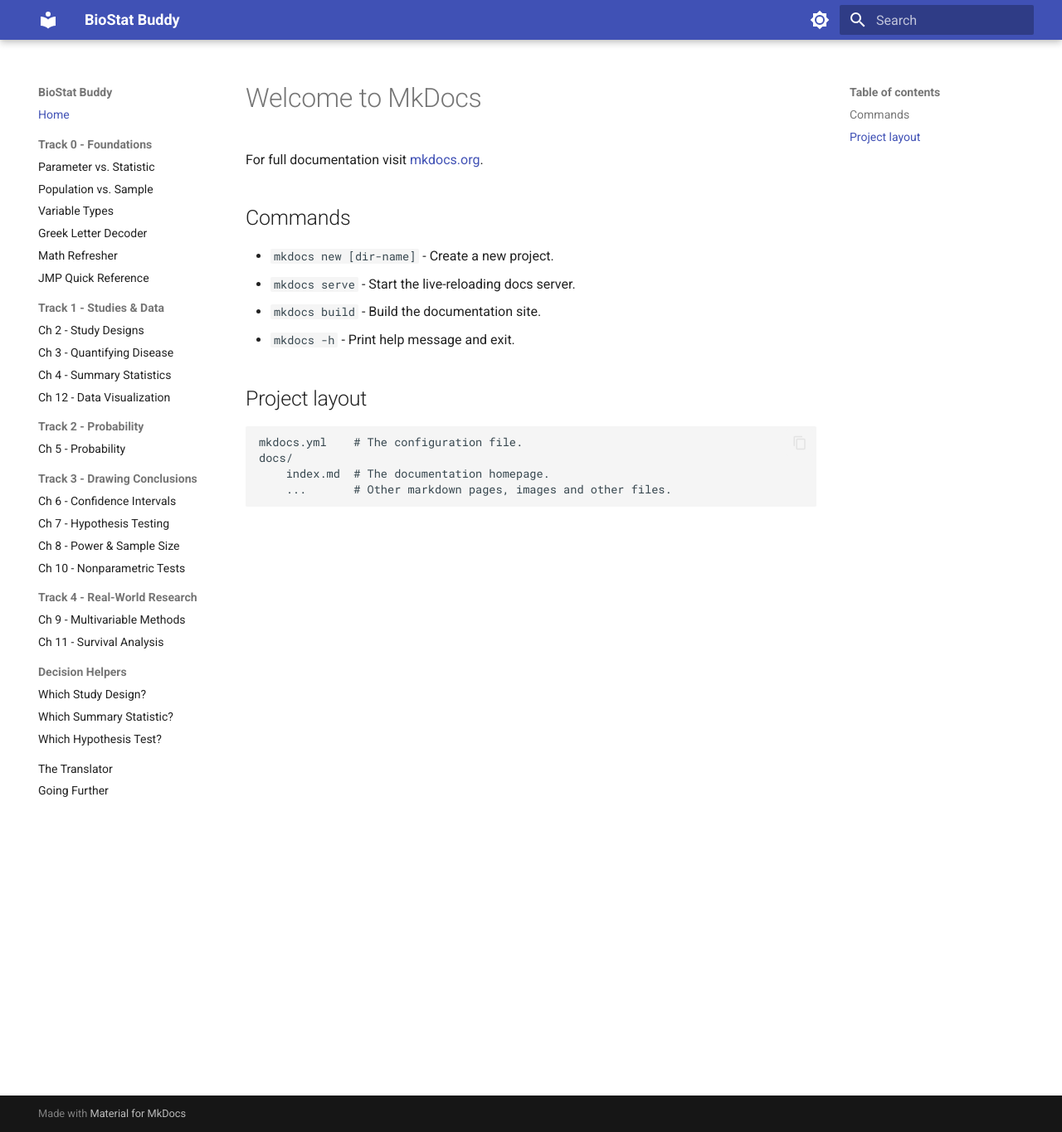
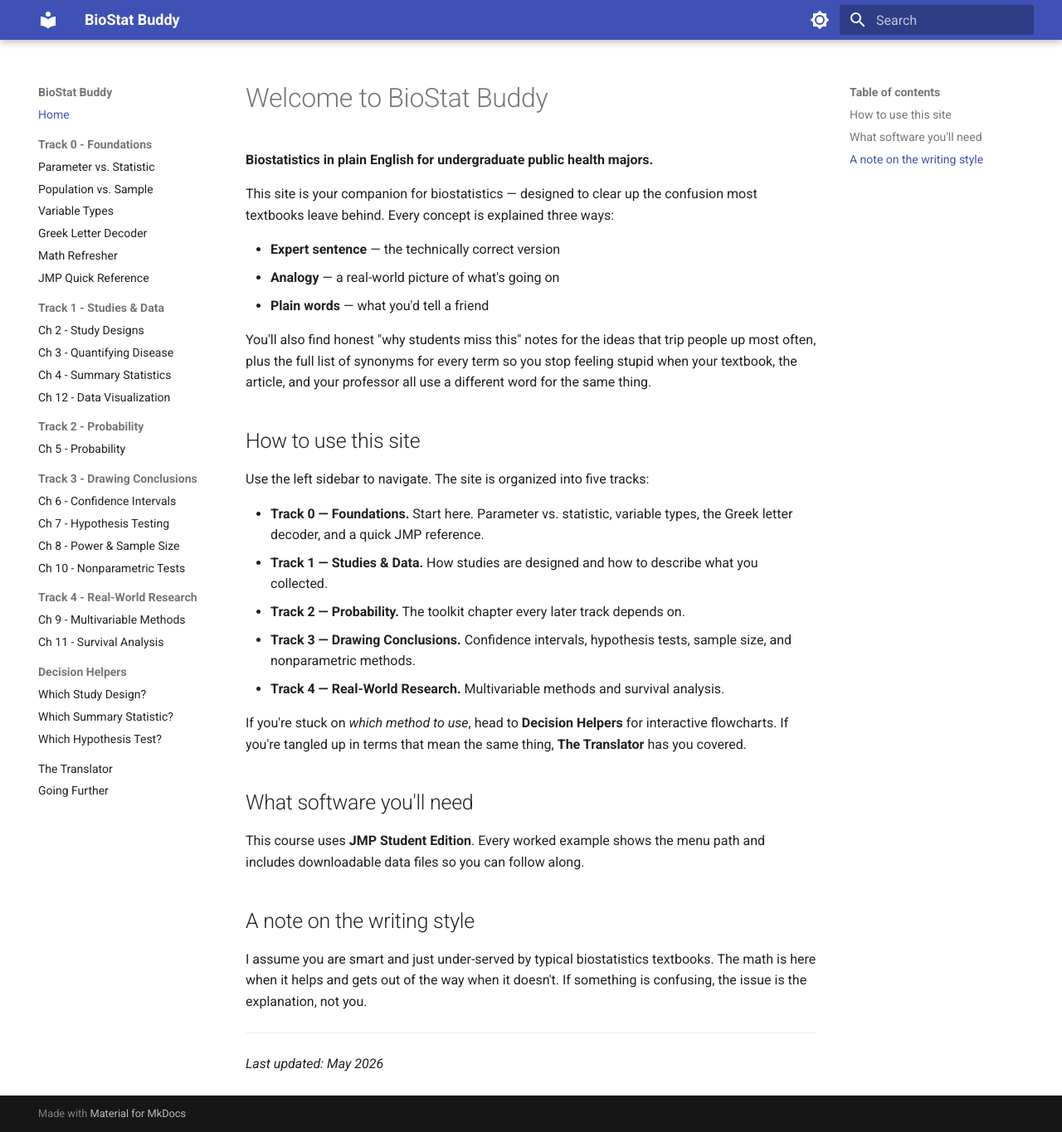
Before and after one commit to marywmathis/biostat-buddy, an MkDocs documentation site: the page built from docs/index.md, in a window 1280 px wide and 1365 px high. Shown: the whole window at 83% size. Built offline with MkDocs 1.6.1 and Material for MkDocs 9.7.7, drawn with Linux system fonts in a browser that asks for light colours.

Commit message:
Add deployment workflow and customize homepage

```diff
--- a/docs/index.md
+++ b/docs/index.md
@@ -1,17 +1,35 @@
-# Welcome to MkDocs
+# Welcome to BioStat Buddy
 
-For full documentation visit [mkdocs.org](https://www.mkdocs.org).
+**Biostatistics in plain English for undergraduate public health majors.**
 
-## Commands
+This site is your companion for biostatistics — designed to clear up the confusion most textbooks leave behind. Every concept is explained three ways:
 
-* `mkdocs new [dir-name]` - Create a new project.
-* `mkdocs serve` - Start the live-reloading docs server.
-* `mkdocs build` - Build the documentation site.
-* `mkdocs -h` - Print help message and exit.
+- **Expert sentence** — the technically correct version
+- **Analogy** — a real-world picture of what's going on
+- **Plain words** — what you'd tell a friend
 
-## Project layout
+You'll also find honest "why students miss this" notes for the ideas that trip people up most often, plus the full list of synonyms for every term so you stop feeling stupid when your textbook, the article, and your professor all use a different word for the same thing.
 
-    mkdocs.yml    # The configuration file.
-    docs/
-        index.md  # The documentation homepage.
-        ...       # Other markdown pages, images and other files.
+## How to use this site
+
+Use the left sidebar to navigate. The site is organized into five tracks:
+
+- **Track 0 — Foundations.** Start here. Parameter vs. statistic, variable types, the Greek letter decoder, and a quick JMP reference.
+- **Track 1 — Studies & Data.** How studies are designed and how to describe what you collected.
+- **Track 2 — Probability.** The toolkit chapter every later track depends on.
+- **Track 3 — Drawing Conclusions.** Confidence intervals, hypothesis tests, sample size, and nonparametric methods.
+- **Track 4 — Real-World Research.** Multivariable methods and survival analysis.
+
+If you're stuck on *which method to use*, head to **Decision Helpers** for interactive flowcharts. If you're tangled up in terms that mean the same thing, **The Translator** has you covered.
+
+## What software you'll need
+
+This course uses **JMP Student Edition**. Every worked example shows the menu path and includes downloadable data files so you can follow along.
+
+## A note on the writing style
+
+I assume you are smart and just under-served by typical biostatistics textbooks. The math is here when it helps and gets out of the way when it doesn't. If something is confusing, the issue is the explanation, not you.
+
+---
+
+*Last updated: May 2026*
```
Also changed, not shown: 1 other file.
